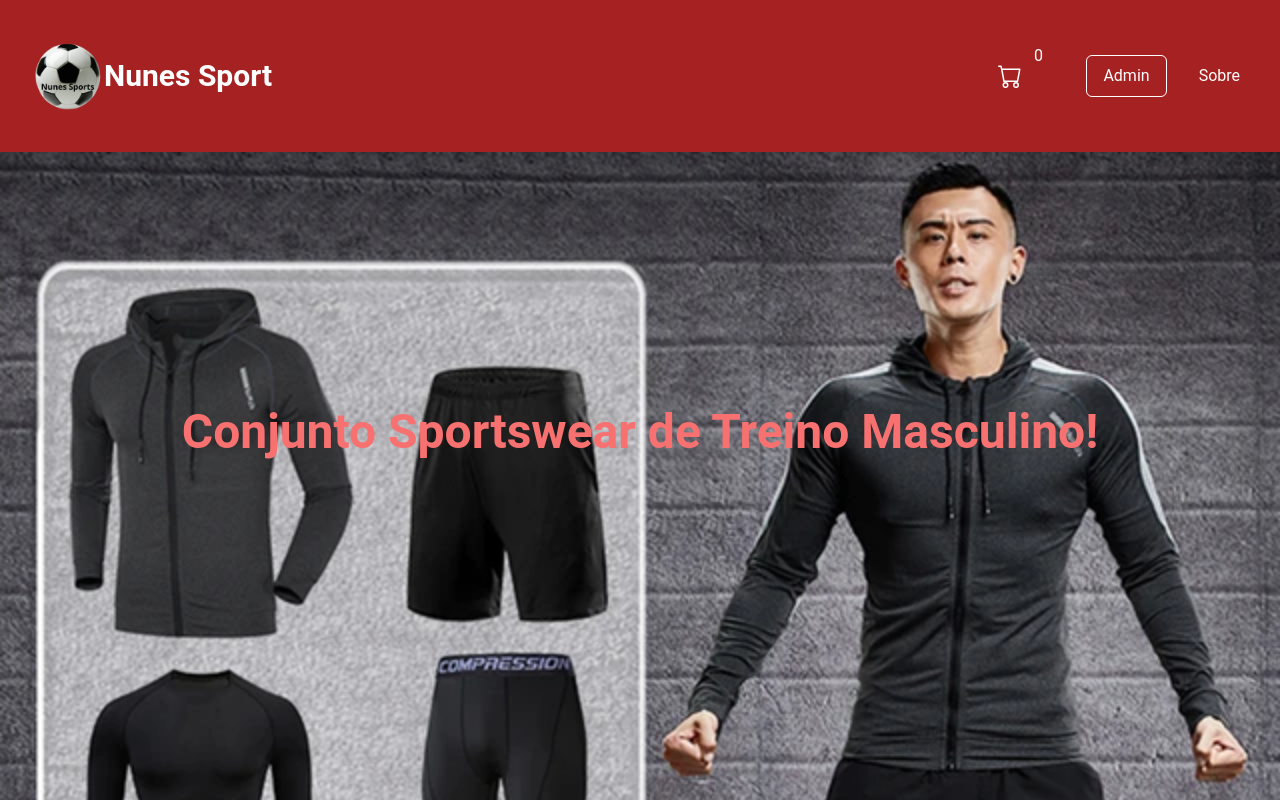
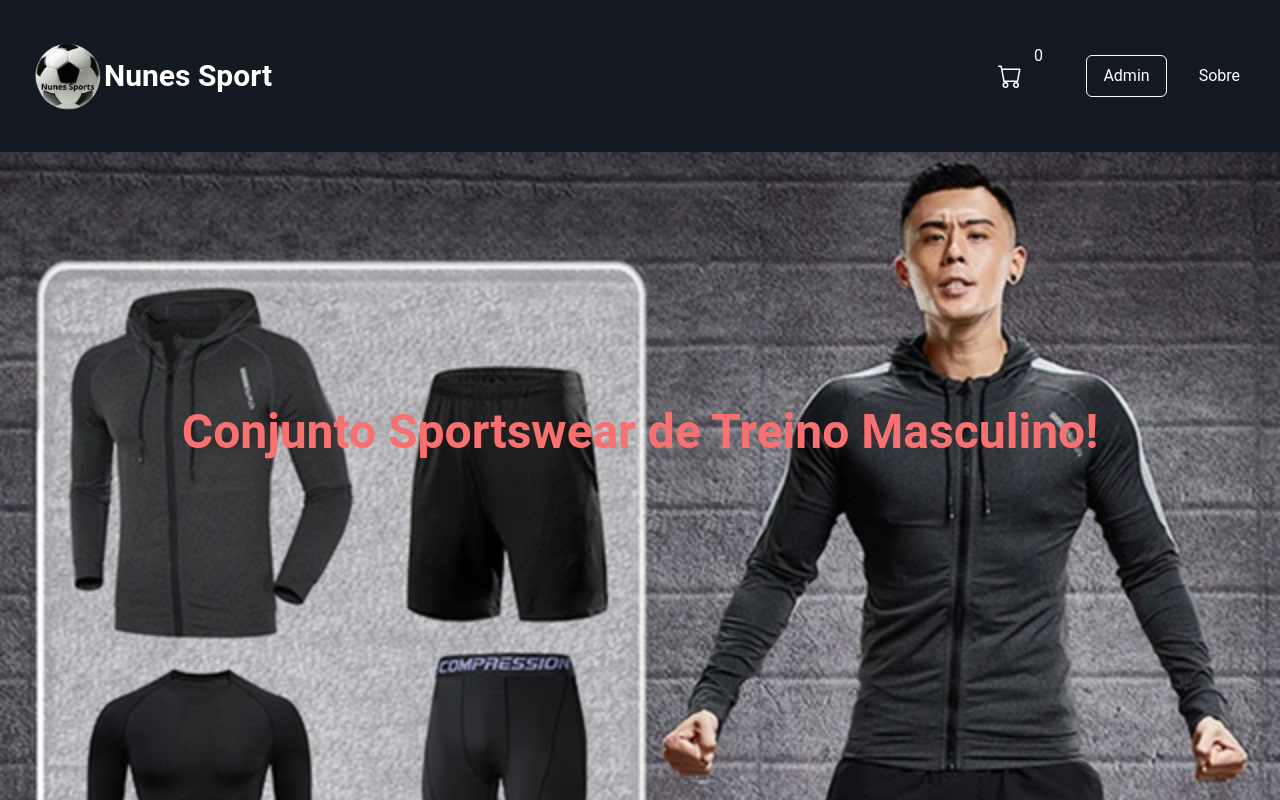
Before and after one commit to Doni-zete/react-bestminds-desafio, a React (Create React App) app in the folder frontend-react/: page / in a window 1280 px wide. Shown: the top 800 px of the page. Built offline with nearby package versions, Linux system fonts and the light colour scheme.

Commit message:
fix: Changing the navMenu background color

```diff
--- a/frontend-react/src/index.css
+++ b/frontend-react/src/index.css
@@ -19,15 +19,16 @@ body {
 }
 
 .bg-primary {
- background: #a62121;
+        background: #131921;
+
 }
 
 .bg-secundary {
- background: white;
+    background: white;
 }
 
 .bg-nav {
- background: #a62121;
+    background: #131921;
 }
 
 .header-banner {
```
